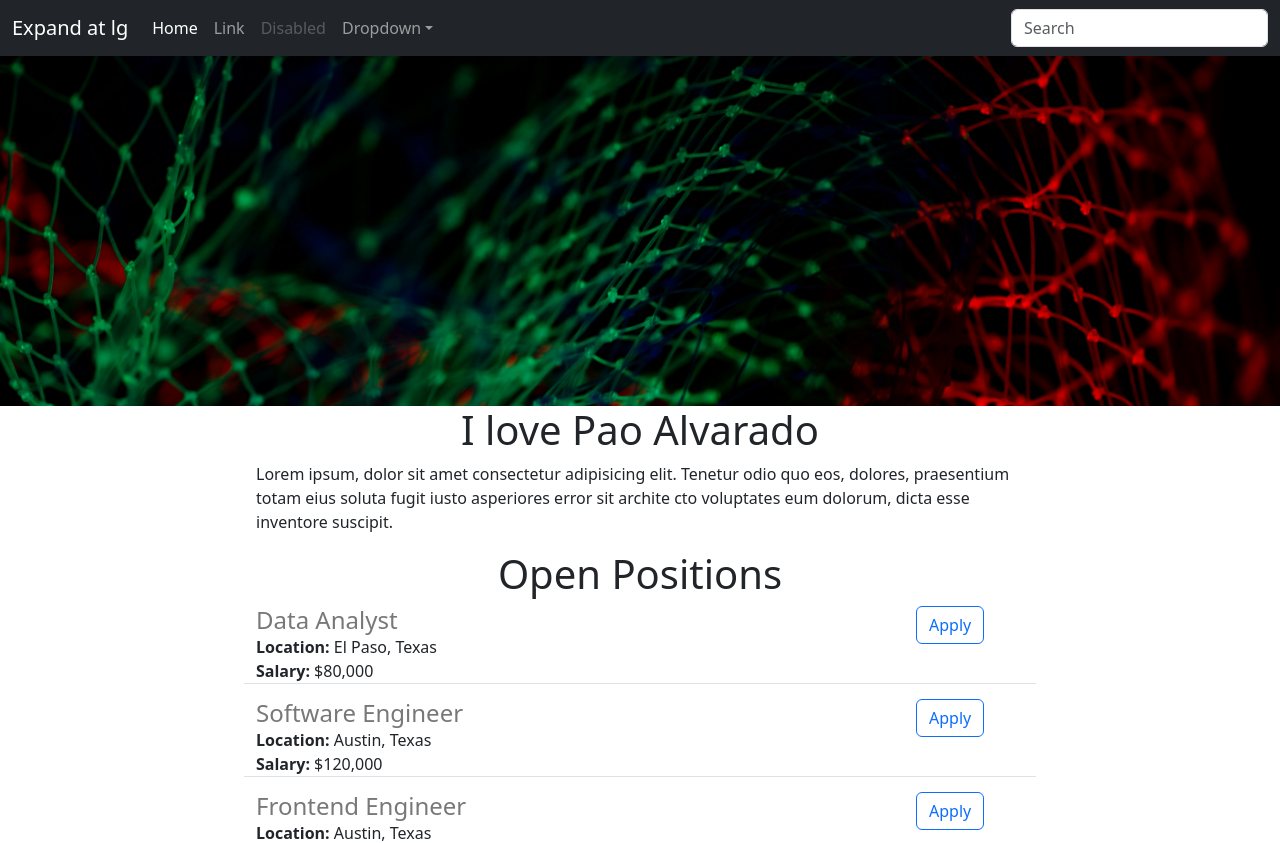
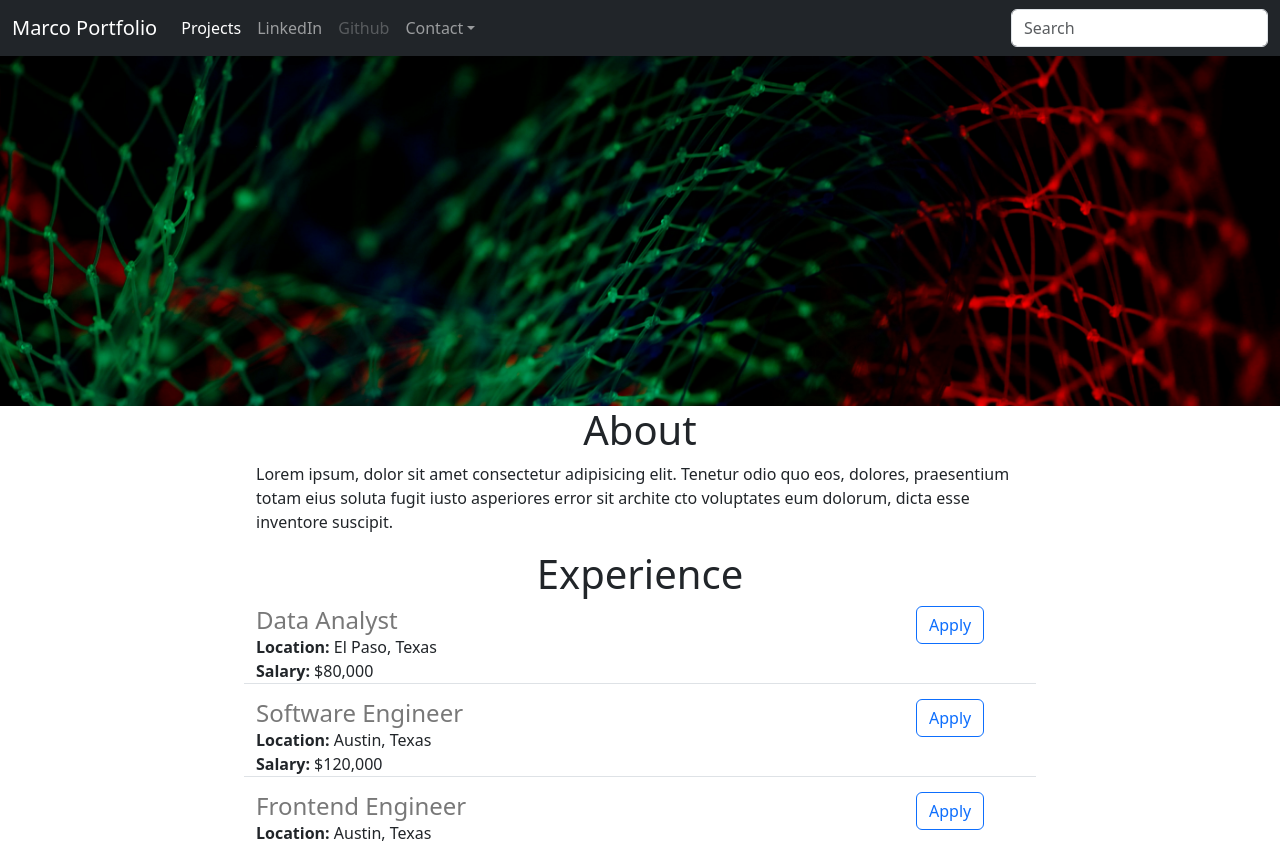
Before and after one commit to MarcoFerrel/Marco_Flask_Training, a Flask app: page / in a window 1280 px wide. Shown: the top 843 px of the page. Run offline with Flask 3, Linux system fonts and the light colour scheme.

Commit message:
Text Changes

```diff
--- a/templates/index.html
+++ b/templates/index.html
@@ -13,14 +13,14 @@
     <img class= "img-fluid" id="banner"
     src="static/Banner.jpg" alt="Main Index Photo">
     <div id="container">
-            <h1 class="text-center">I love Pao Alvarado</h1>
+            <h1 class="text-center">About</h1>
                 <p>
                     Lorem ipsum, dolor sit amet consectetur adipisicing elit. Tenetur odio quo eos,
                     dolores, praesentium totam eius soluta fugit iusto asperiores error sit archite
                     cto voluptates eum dolorum, dicta esse inventore suscipit.
                 </p>
 
-            <h1 class = "text-center">Open Positions</h1>
+            <h1 class = "text-center">Experience</h1>
                 <div>
                     {% for job in jobs %}
                       {% include 'jobitems.html' %}
--- a/templates/nav.html
+++ b/templates/nav.html
@@ -1,6 +1,6 @@
 <nav class="navbar navbar-expand-lg navbar-dark bg-dark fixed-top" aria-label="Fifth navbar example">
     <div class="container-fluid">
-      <a class="navbar-brand" href="#">Expand at lg</a>
+      <a class="navbar-brand" href="#">Marco Portfolio</a>
       <button class="navbar-toggler" type="button" data-bs-toggle="collapse" data-bs-target="#navbarsExample05" aria-controls="navbarsExample05" aria-expanded="false" aria-label="Toggle navigation">
         <span class="navbar-toggler-icon"></span>
       </button>
@@ -8,20 +8,20 @@
       <div class="collapse navbar-collapse" id="navbarsExample05">
         <ul class="navbar-nav me-auto mb-2 mb-lg-0">
           <li class="nav-item">
-            <a class="nav-link active" aria-current="page" href="#">Home</a>
+            <a class="nav-link active" aria-current="page" href="#">Projects</a>
           </li>
           <li class="nav-item">
-            <a class="nav-link" href="#">Link</a>
+            <a class="nav-link" href="#">LinkedIn</a>
           </li>
           <li class="nav-item">
-            <a class="nav-link disabled" aria-disabled="true">Disabled</a>
+            <a class="nav-link disabled" aria-disabled="true">Github</a>
           </li>
           <li class="nav-item dropdown">
-            <a class="nav-link dropdown-toggle" href="#" data-bs-toggle="dropdown" aria-expanded="false">Dropdown</a>
+            <a class="nav-link dropdown-toggle" href="#" data-bs-toggle="dropdown" aria-expanded="false">Contact</a>
             <ul class="dropdown-menu">
-              <li><a class="dropdown-item" href="#">Action</a></li>
-              <li><a class="dropdown-item" href="#">Another action</a></li>
-              <li><a class="dropdown-item" href="#">Something else here</a></li>
+              <li><a class="dropdown-item" href="#">Instagram</a></li>
+              <li><a class="dropdown-item" href="#">Facebook</a></li>
+              <li><a class="dropdown-item" href="#">Email</a></li>
             </ul>
           </li>
         </ul>
```
